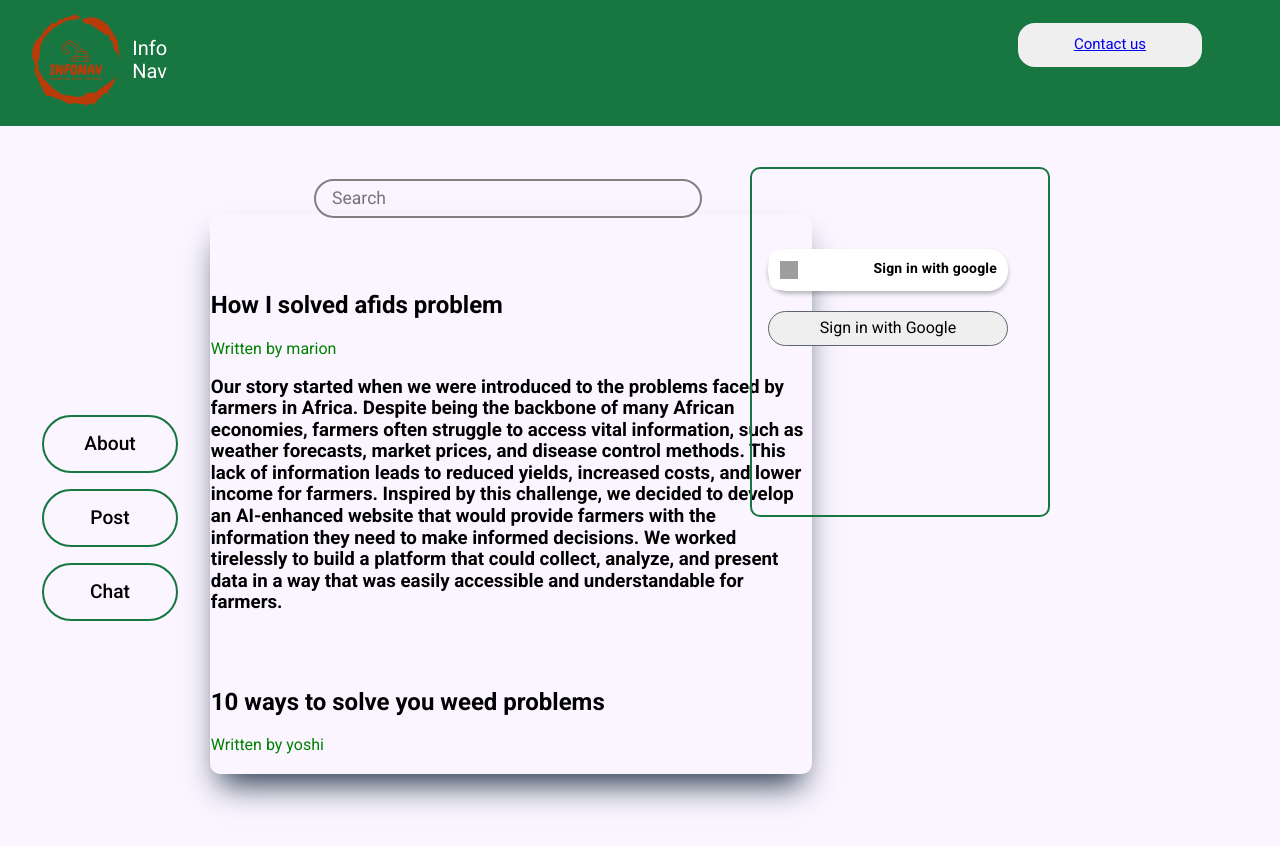
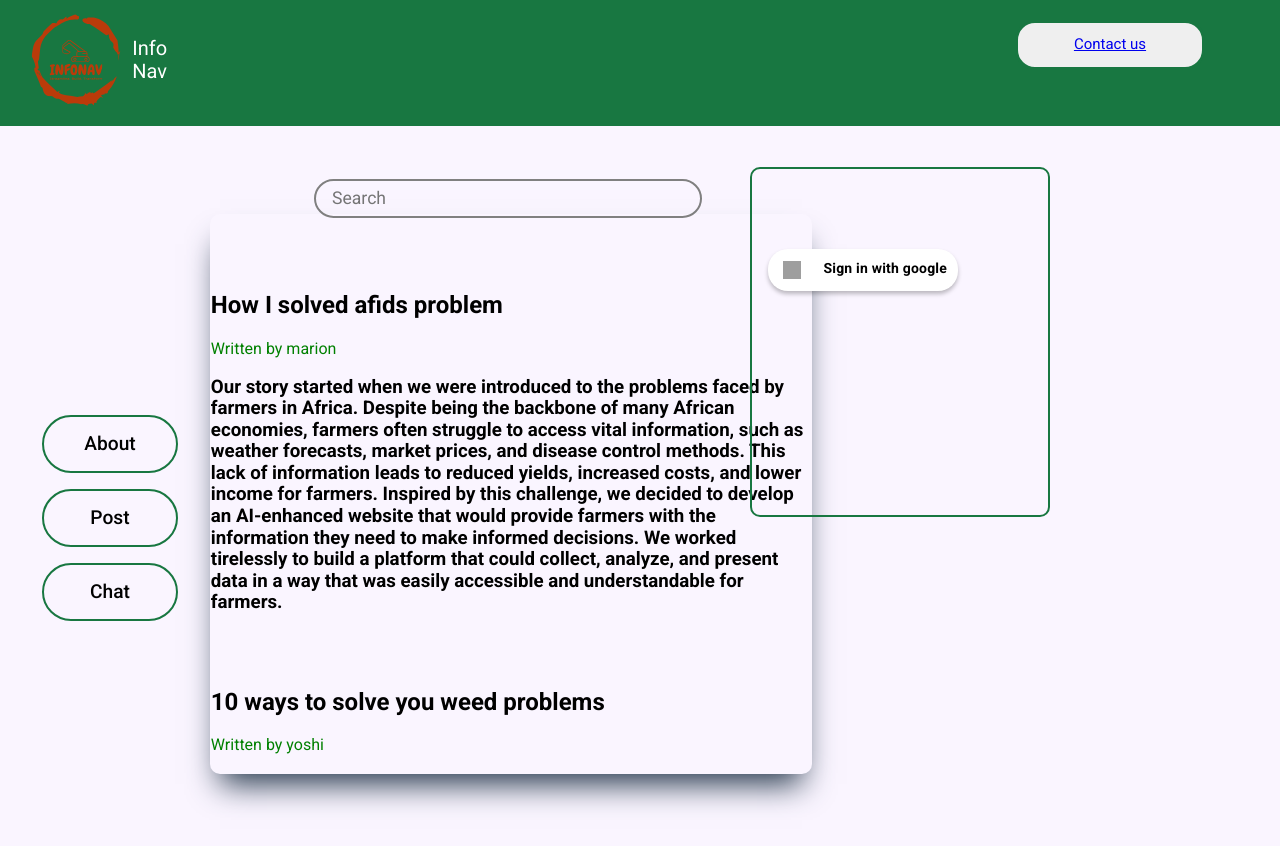
Before and after one commit to MasikaII/InfoNav, a React (Create React App) app in the folder client/: page / in a window 1280 px wide. Shown: the top 846 px of the page. Built offline with nearby package versions, Linux system fonts and the light colour scheme; grey boxes are pictures that could not be loaded.

Commit message:
updated the sign in btn

```diff
--- a/client/src/App.js
+++ b/client/src/App.js
@@ -9,9 +9,9 @@ import Home from './components/Home';
 import About from './components/About';
 import Profile from './components/Profile';
 import Header from './components/common/header/Header';
-import Navbar from './components/common/header/navbar/Navbar';
-import SignIn from './components/mysignin'
-import { Button } from '@mui/material';
+//import Navbar from './components/common/header/navbar/Navbar';
+import GoogleAuth from './components/GoogleAuth';
+//import { Button } from '@mui/material';
 import Chat from './components/Chat';
 function App() {
         return (
@@ -25,7 +25,7 @@ function App() {
                                         <Route path="/register" element={<Register />} />
                                         <Route path="/home" element={<Home />} />
                                         <Route path="/about" element={<About />} />
-                        <Route path="/signin" component={SignIn} />
+                                        <Route path="/signin" component={GoogleAuth} />
                                         <Route path="/chat" element={<Chat />} />
                                 </Routes>
                         </BrowserRouter>
--- a/client/src/components/GoogleAuth.jsx
+++ b/client/src/components/GoogleAuth.jsx
@@ -1,7 +1,31 @@
-import React from 'react'
-import SignIn from './mysignin'
+import React, { useEffect, useState } from "react";
+import { auth, provider } from "../firebase";
+import { signInWithPopup } from "firebase/auth";
+import Home from "./Home";
+import { useNavigate } from "react-router-dom";
+
 
 function GoogleAuth() {
+  const [value, setValue] = useState('');
+  const Navigate = useNavigate();
+
+  const handleClick = async () => {
+    try {
+      const data = await signInWithPopup(auth, provider);
+      alert(JSON.stringify(data))
+      localStorage.setItem("user", JSON.stringify(data));
+      Navigate("/home");
+    }
+    catch (err) {
+      alert(err.message)
+    }
+  };
+
+  useEffect(() => {
+    setValue(localStorage.getItem('email'));
+  }, []);
+
+
   return (
     <div style={{
       boxsizing: 'border-box',
@@ -15,15 +39,15 @@ function GoogleAuth() {
       width: '300px',
       borderRadius: '10px',
       alignItems: 'center'
-    }} className= "sign in">
+    }} className="sign in">
       <div className="google-btn" >
-      <div className="google-icon-wrapper" >
-      <img className="google-icon" src="https://upload.wikimedia.org/wikipedia/commons/5/53/Google_%22G%22_Logo.svg" />
-      </div>
-      <p className="btn-text"><b>Sign in with google</b></p>
+        <div className="google-icon-wrapper" >
+          <img className="google-icon" src="https://upload.wikimedia.org/wikipedia/commons/5/53/Google_%22G%22_Logo.svg" alt="google img" />
+        </div>
+        {value ? <Home /> :
+          <p className="btn-text"><b onClick={handleClick}>Sign in with google</b></p>}
       </div>
       <div>
-      <SignIn />
       </div>
     </div>
 
--- a/client/src/components/mysignin.css
+++ /dev/null
@@ -1,3 +0,0 @@
-.Googlef{
-   box-shadow: 0 3px 4px 0 rgba(0, 0, 0, .25);
-}
--- a/client/src/components/mysignin.jsx
+++ b/client/src/components/mysignin.jsx
@@ -8,21 +8,21 @@ function SignIn() {
   const [value, setValue] = useState('');
   const Navigate = useNavigate();
 
-  const handleClick = async() => {
+  const handleClick = async () => {
     // signInWithPopup(auth, provider).then((data) => {
     //   setValue(data.user.email);
     //   alert(JSON.stringify(data))
     //   localStorage.setItem("user", JSON.stringify(data));
     //   Navigate("/home");
     // });
-    try{
+    try {
       const data = await signInWithPopup(auth, provider);
       // setValue(data.user.email);
       alert(JSON.stringify(data))
       localStorage.setItem("user", JSON.stringify(data));
       Navigate("/home");
     }
-    catch(err){
+    catch (err) {
       alert(err.message)
     }
   };
--- a/client/src/index.css
+++ b/client/src/index.css
@@ -61,7 +61,7 @@ font-weight: bold;
 }
 /* continue with google button */
 .google-btn {
-	 width: 240px;
+	 width: 190px;
 	 height: 42px;
 	 background-color:#fff;
 	 border-radius: 20px;
@@ -71,10 +71,10 @@ font-weight: bold;
  .google-btn .google-icon-wrapper {
 	 position: absolute;
 	 margin-top: 1px;
-	 margin-left: 1px;
-	 width: 40px;
+	 margin-left: 4px;
+	 width: 30px;
 	 height: 40px;
-	 border-radius: 10px;
+	 border-radius: 17px;
 	 background-color: #fff;
 }
  .google-btn .google-icon {
```
Lines whose indentation alone changed are shown as unchanged.
